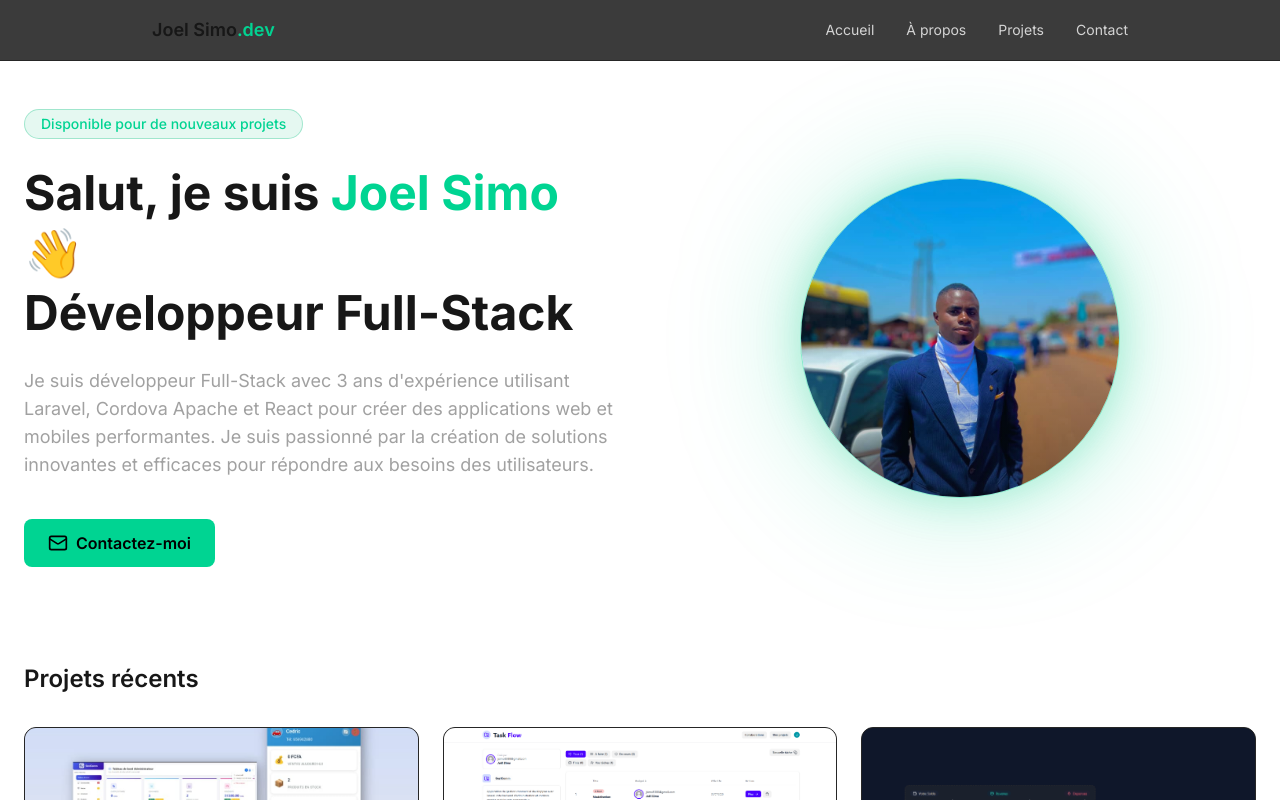
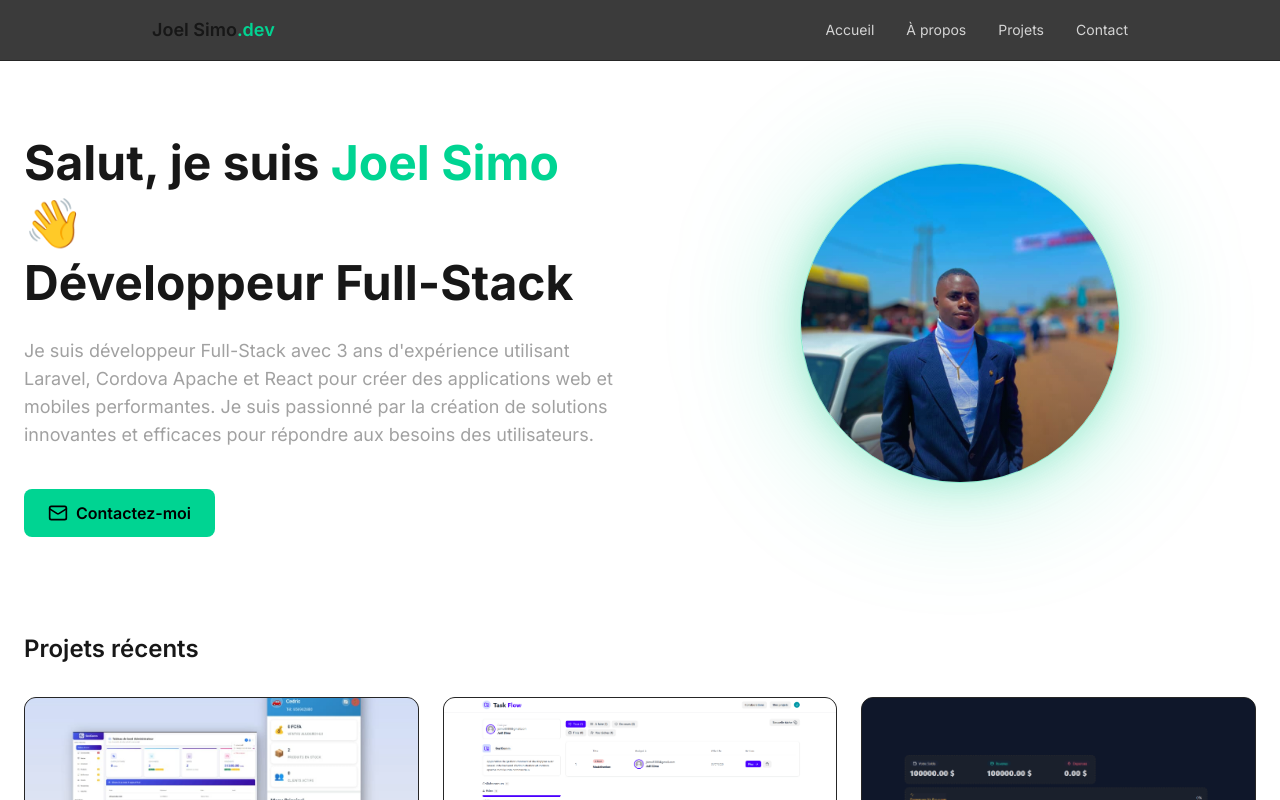
Before and after one commit to omega202500/mon-portfolio, a Next.js app: page / in a window 1280 px wide. Shown: the top 800 px of the page. Built offline with nearby package versions, Linux system fonts and the light colour scheme.

Commit message:
pousser toutes les modifications

```diff
--- a/app/page.tsx
+++ b/app/page.tsx
@@ -11,10 +11,6 @@ export default function Home() {
       <section className="grid items-center gap-12 lg:grid-cols-2">
         {/* Texte */}
         <div className="order-2 lg:order-1">
-          <span className="inline-flex items-center rounded-full border border-emerald-500/30 bg-emerald-500/10 px-4 py-1 text-sm font-medium text-emerald-400">
-            Disponible pour de nouveaux projets
-          </span>
-
           <h1 className="mt-6 text-5xl font-bold leading-tight">
             Salut, je suis <span className="text-emerald-400">Joel Simo</span> 👋
             <br />
```
